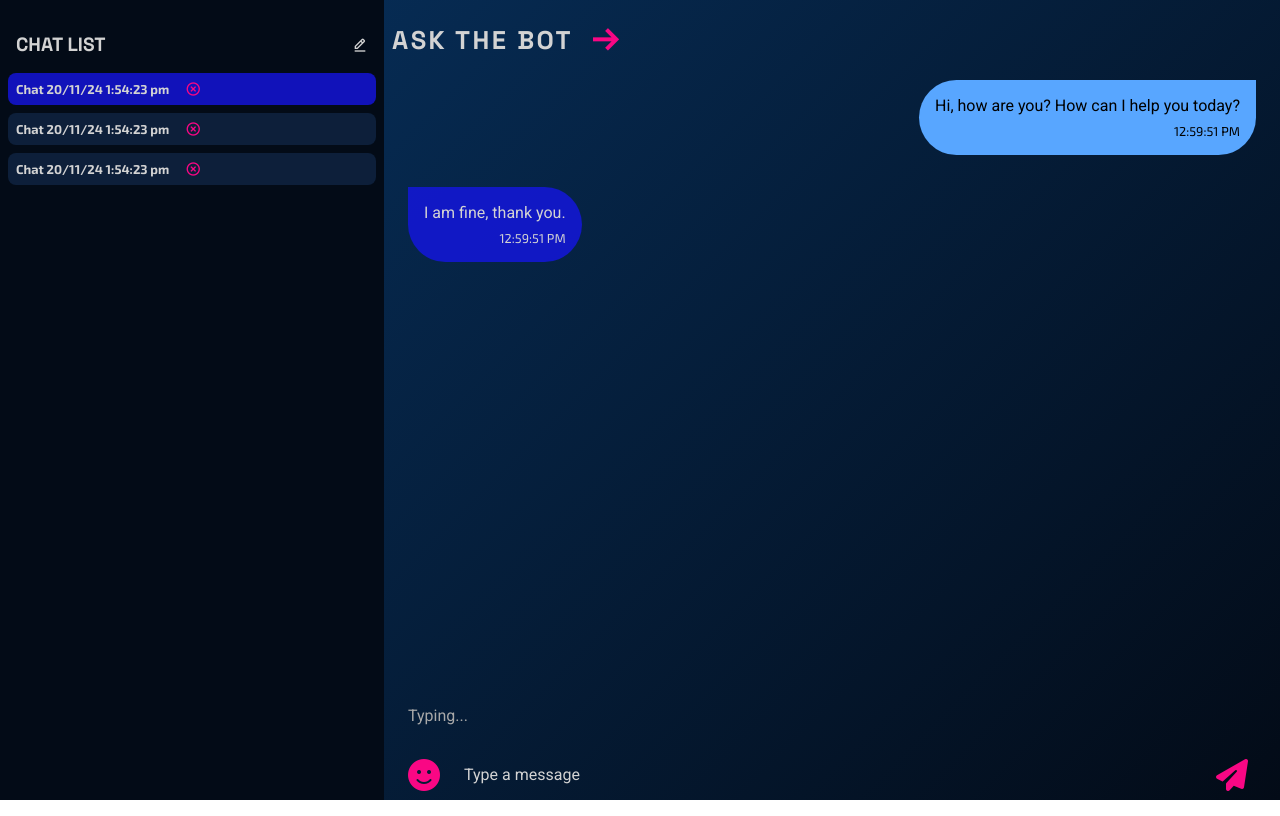
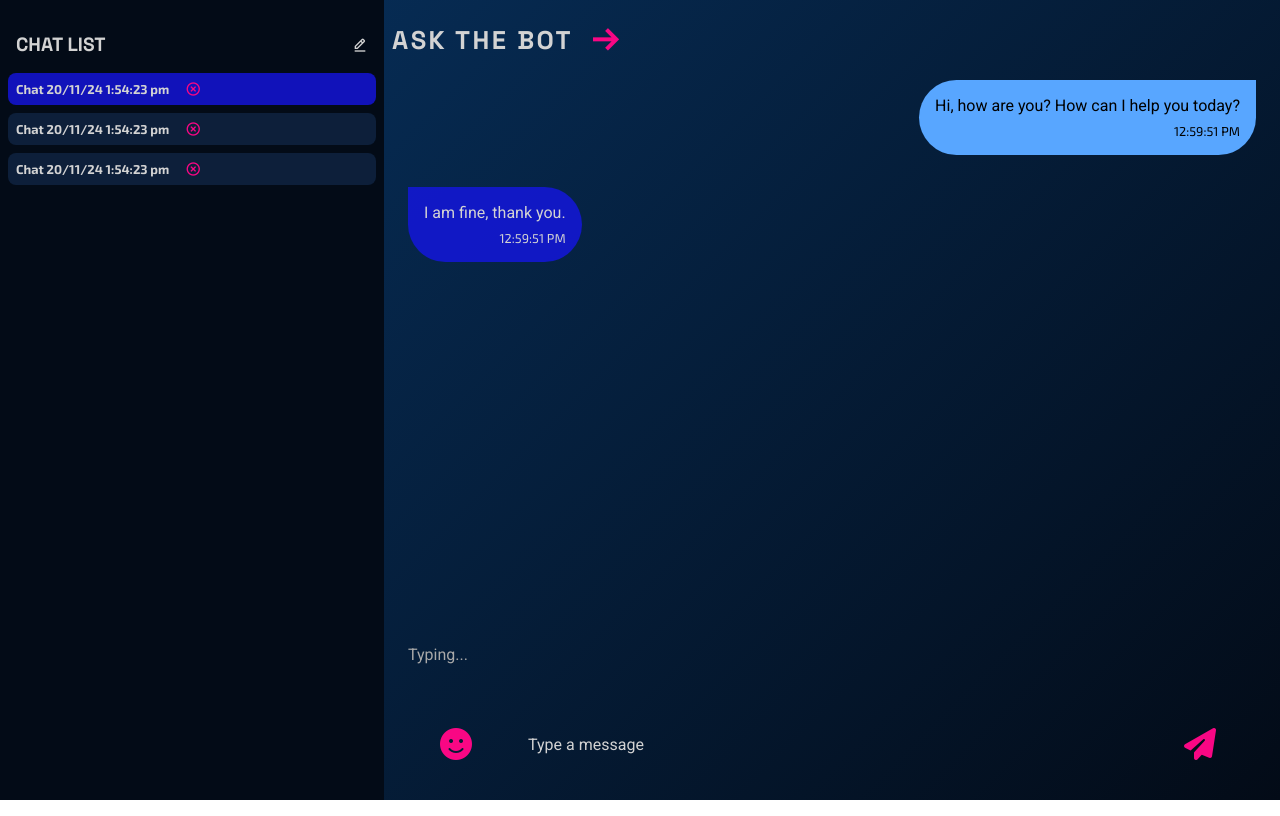
Before and after one commit to SabinaMB/chatBot, a React (Vite) app: page / in a window 1280 px wide. Built offline with nearby package versions, Linux system fonts and the light colour scheme.

Commit message:
styled the ChatBotApp

```diff
--- a/src/Components/ChatBotApp.css
+++ b/src/Components/ChatBotApp.css
@@ -156,6 +156,7 @@ h5 {
     font-size: 2rem;
     color: #f90784;
     cursor: pointer;
+    padding: 2rem;
 }
 
 .msgInput {
@@ -167,10 +168,7 @@ h5 {
     font-size: clamp(1rem, 1vw, 1.5rem);
     line-height: 1.5;
     padding: 0.5rem;
-    overflow-wrap: break-word; /* Breaks long words */
-    word-wrap: break-word; /* Legacy support */
-    word-break: break-word;
-    resize: none;
+
 }
 
 .msgInput::placeholder {
```
